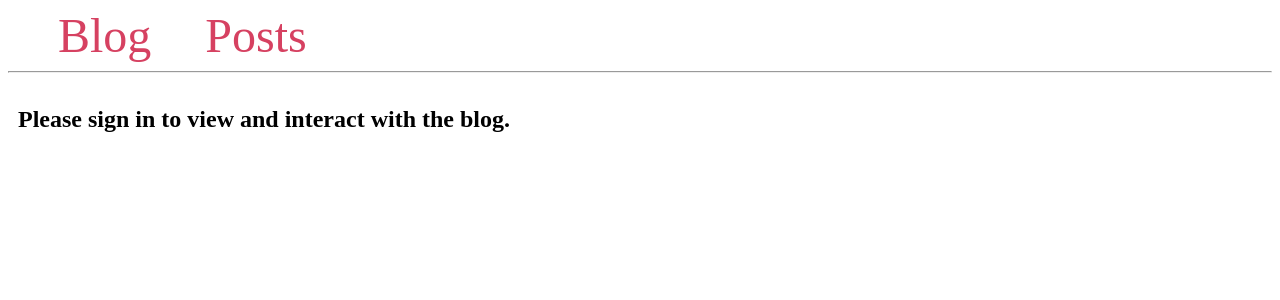
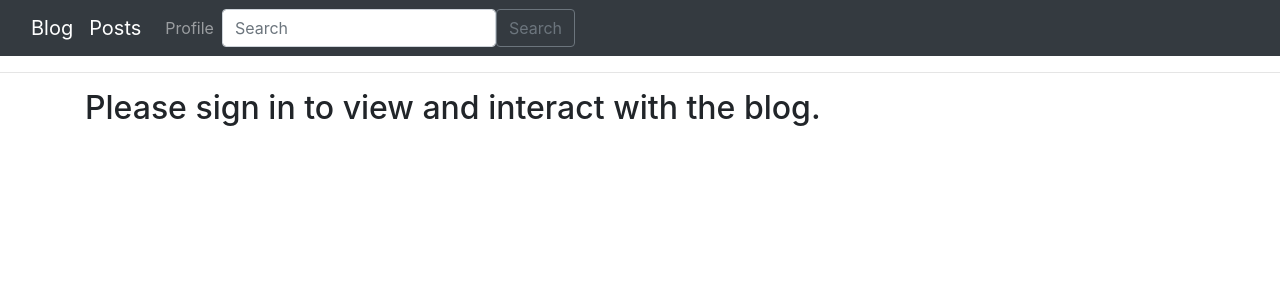
Before and after one commit to NicholasTurner23/tunga, a Python web app: template week2assign/app/templates/index.html in a window 1280 px wide. Shown: the top 300 px of the page. Run offline with Jinja, Linux system fonts and the light colour scheme; the template is opened without the code that fills it, so the values that code supplies are empty; some libraries are stand-ins or nearby versions.

Commit message:
Add app templates

```diff
--- a/week2assign/app/templates/base.html
+++ b/week2assign/app/templates/base.html
@@ -3,55 +3,33 @@
 <head>
     <meta charset="UTF-8">
     <title>{% block title %} {% endblock %} - Tunga Blog</title>
-    <style>
-        h2 {
-            width: 100%;
-        }
-
-        .title {
-            margin: 5px;
-            width: 100%;
-        }
-
-        .content {
-            margin: 5px;
-            width: 100%;
-            display: flex;
-            flex-direction: row;
-            flex-wrap: wrap;
-        }
-
-        .post {
-            flex: 20%;
-            padding: 10px;
-            margin: 5px;
-            background-color: #f3f3f3;
-            inline-size: 100%;
-        }
-
-        .title a {
-            color: #00a36f;
-            text-decoration: none;
-        }
-
-        nav a {
-            color: #d64161;
-            font-size: 3em;
-            margin-left: 50px;
-            text-decoration: none;
-        }
-
-    </style>
+    {{ bootstrap.load_css() }}
 </head>
 <body>
-    <nav>
-        <a href="{{ url_for('main.index') }}">Blog</a>
-        <a href="#">Posts</a>
-
+    <nav class="navbar navbar-expand-lg navbar-dark bg-dark">
+        <div class="container-fluid">
+            <a class="navbar-brand" href="{{ url_for('posts.getPosts') }}">Blog</a>
+            <a class="navbar-brand" href="{{ url_for('posts.createPost') }}">Posts</a>
+            <button class="navbar-toggler" type="button" data-bs-toggle="collapse" data-bs-target="#navbarSupportedContent" aria-expanded="false" aria-label="Toggle navigation">
+                <span class="navbar-toggler-icon"></span>
+            </button>
+            <div class="collapse navbar-collapse" id="navbarSupportedContent">
+                <ul class="navbar-nav me-auto mb-2 mb-lg-0">
+                    <li class="nav-item">
+                        <a class="nav-link" href="#">Profile</a>
+                    </li>
+                </ul>
+                <form class="d-flex">
+                    <input class="form-control me-2" type="search" placeholder="Search" aria-label="Search">
+                    <button class="btn btn-outline-secondary" type="submit">Search</button>
+                </form>
+            </div>
+        </div>
     </nav>
     <hr>
-    <div class="content">
+    <div class="container container-fluid">
         {% block content %} {% endblock %}
     </div>
+    {{ bootstrap.load_js() }}
 </body>
 </html>
```
